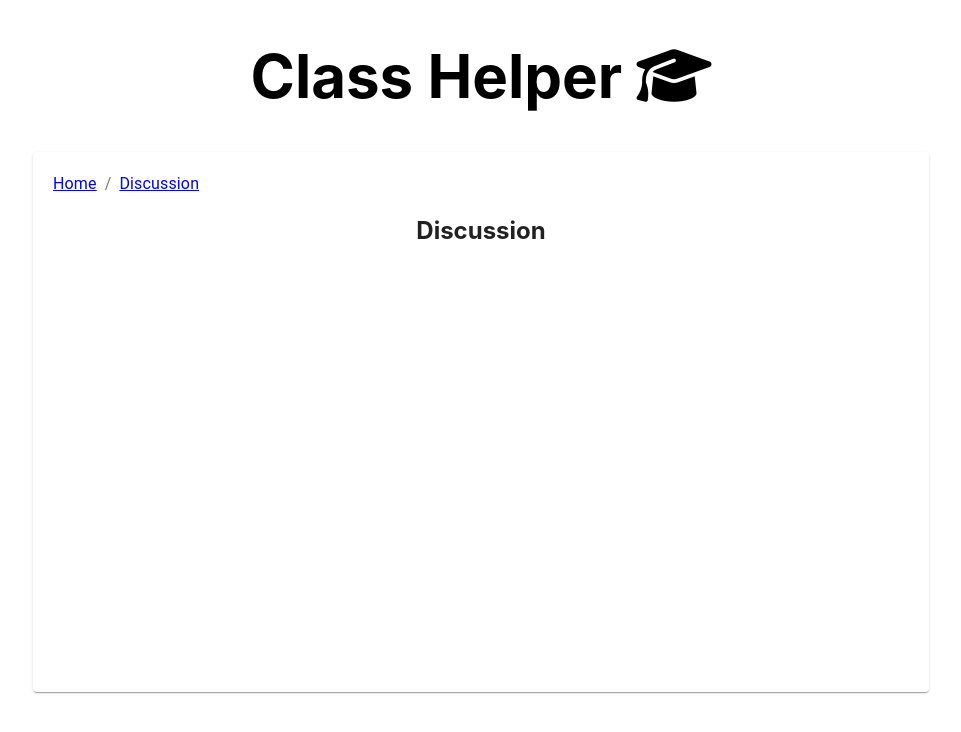
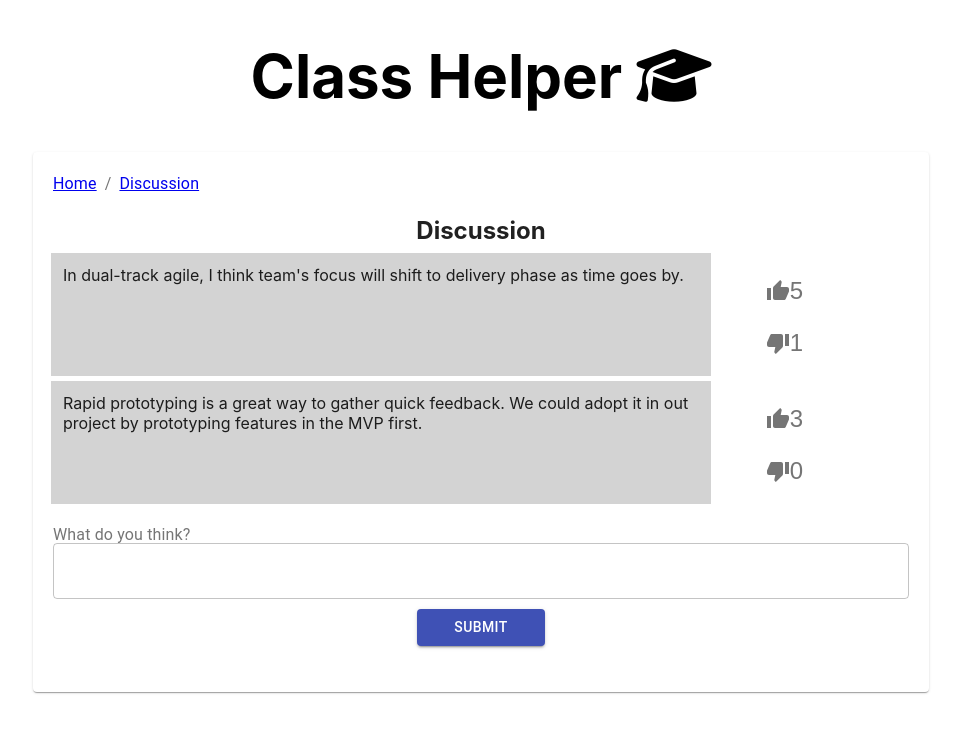
Before and after one commit to seansio1995/ClassHelper, a React (Create React App) app: page /StudentDiscussion in a window 1280 px wide. Shown: the top 732 px of the page, without its empty margins (159-1120 px from the left). Built offline with nearby package versions, Linux system fonts and the light colour scheme.

Commit message:
student discussion

```diff
--- a/package.json
+++ b/package.json
@@ -4,6 +4,9 @@
   "private": true,
   "dependencies": {
     "@material-ui/core": "^4.6.1",
+    "@material-ui/icons": "^4.5.1",
+    "material-icons": "^0.3.1",
+    "material-ui-icons": "^1.0.0-beta.36",
     "node-sass": "^4.13.0",
     "react": "^16.11.0",
     "react-dom": "^16.11.0",
--- a/src/components/StudentDiscussion.js
+++ b/src/components/StudentDiscussion.js
@@ -9,6 +9,8 @@ import Typography from "@material-ui/core/Typography";
 import Grid from "@material-ui/core/Grid";
 import Paper from '@material-ui/core/Paper';
 import TextField from "@material-ui/core/TextField";
+import InputLabel from "@material-ui/core/InputLabel";
+import OutlinedInput from "@material-ui/core/OutlinedInput";
 //import Link from "@material-ui/core/Link";
 import Button from "@material-ui/core/Button";
 import FormControlLabel from "@material-ui/core/FormControlLabel";
@@ -28,13 +30,38 @@ import TwitterIcon from "../twitter.png";
 import FacebookIcon from "../facebook.png";
 import Modal from '@material-ui/core/Modal';
 import Breadcrumbs from '@material-ui/core/Breadcrumbs';
+import {ThumbDown, ThumbUp} from '@material-ui/icons';
 
 class StudentDiscussion extends Component {
     constructor(props) {
         super(props);
         this.state = {
-            open : false
+            open : false,
+            discuss : [
+            	{
+            		id : "discuss1",
+            		content : "In dual-track agile, I think team's focus will shift to delivery phase as time goes by.",
+            		up : 5,
+            		down : 1
+            	},
+            	{
+            		id : "discuss2",
+            		content : "Rapid prototyping is a great way to gather quick feedback. We could adopt it in out project by prototyping features in the MVP first.",
+            		up : 3,
+            		down : 0
+            	}
+            ],
+            newMessage : {
+            	id : "",
+            	content : "",
+            	up : 0,
+            	down : 0
+            }
         }
+        this.handleUpVote = this.handleUpVote.bind(this);
+        this.handleDownVote = this.handleDownVote.bind(this);
+        this.newDiscussChange = this.newDiscussChange.bind(this);
+        this.addDiscussMessage = this.addDiscussMessage.bind(this);
     }
 
     showMessageWarning = () => {
@@ -49,7 +76,74 @@ class StudentDiscussion extends Component {
         this.setState({open : false})
     }
 
+    sortDiscussion(a, b) {
+    	if(b["up"] == a["up"]) {
+    		return a["down"] - b["down"];
+    	}
+    	return b["up"] - a["up"];
+    }
+
+    handleUpVote = (id) => {
+    	let newDiscuss = this.state.discuss;
+    	for (let key in newDiscuss) {
+  			if(newDiscuss[key]["id"] === id) {
+  				newDiscuss[key]["up"] = newDiscuss[key]["up"] + 1;
+  			}
+  		}
+  		newDiscuss.sort(this.sortDiscussion);
+  		this.setState({discuss : newDiscuss});
+    }
+
+    handleDownVote = (id) => {
+    	let newDiscuss = this.state.discuss;
+    	for (let key in newDiscuss) {
+  			if(newDiscuss[key]["id"] === id) {
+  				newDiscuss[key]["down"] = newDiscuss[key]["down"] + 1;
+  			}
+  		}
+  		newDiscuss.sort(this.sortDiscussion);
+  		this.setState({discuss : newDiscuss});
+    }
+
+    addDiscussMessage = () => {
+    	if(this.state.newMessage["content"] === "")
+    		return;
+    	let newDiscuss = this.state.discuss;
+    	let newMessage = this.state.newMessage;
+    	newDiscuss.push(newMessage);
+    	newDiscuss.sort(this.sortDiscussion);
+    	newMessage = {
+            	id : "",
+            	content : "",
+            	up : 0,
+            	down : 0
+            	}
+    	this.setState({discuss : newDiscuss, newMessage : newMessage});
+    }
+
+    newDiscussChange = (e) => {
+    	let newMessage = {
+    		id : "discuss" + (this.state.discuss.length+1),
+    		up : 0,
+    		down : 0,
+    		content : e.target.value
+    	}
+    	this.setState({newMessage : newMessage});
+    }
+
     render() {
+
+    	const discussionMessage = []
+
+  		for (let key in this.state.discuss) {
+  			let dict = this.state.discuss[key];
+    		discussionMessage.push(<Grid item xs={9} style={discussionStyle}>
+                    		{dict["content"]} </Grid>);
+            discussionMessage.push(<Grid item xs={2}>
+                    		<IconButton onClick={ (e) => this.handleUpVote(dict["id"]) }><ThumbUp /> {dict["up"]} </IconButton>
+                    		<IconButton onClick={ (e) => this.handleDownVote(dict["id"]) }><ThumbDown /> {dict["down"]} </IconButton>
+                    	</Grid>)
+  		}
 
         return (
             <div style={pageStyle}>
@@ -68,10 +162,24 @@ class StudentDiscussion extends Component {
                     </div>
                     <h2>Discussion</h2>
                     <Grid container spacing={3}>
-                    	<Grid item xs={8}>
-                    	</Grid>
+                    	{discussionMessage}
                     </Grid>
+
+                    <form fullWidth style={discussionInputStyle}>
+  						<InputLabel style={{"text-align": "left", marginTop : "30px"}}>What do you think?</InputLabel>
+  						<OutlinedInput fullWidth multiline value={this.state.newMessage["content"]} onChange={this.newDiscussChange}/>
+  						<Button
+                                fullWidth
+                                variant="contained"
+                                color="primary"
+                                style = {buttonStyle}
+                                onClick={this.addDiscussMessage}
+                            >
+                            Submit
+                            </Button>
+					</form>
 				</Paper>
+
 
                 <Modal
                     aria-labelledby="simple-modal-title"
@@ -127,7 +235,8 @@ const containerStyle = {
 }
 
 const buttonStyle = {
-    marginTop : "10px"
+    marginTop : "10px",
+    width: "15%"
 }
 
 const distractionStyle = {
@@ -153,4 +262,15 @@ const paperStyle = {
 
 }
 
+const discussionStyle = {
+	textAlign : "left",
+	backgroundColor: "lightGrey",
+	marginBottom: "5px",
+	marginLeft: "10px"
+}
+
+const discussionInputStyle = {
+
+}
+
 export default StudentDiscussion;
```
Also changed, not shown: 1 other file (tests, documents, lock files or other folders).
